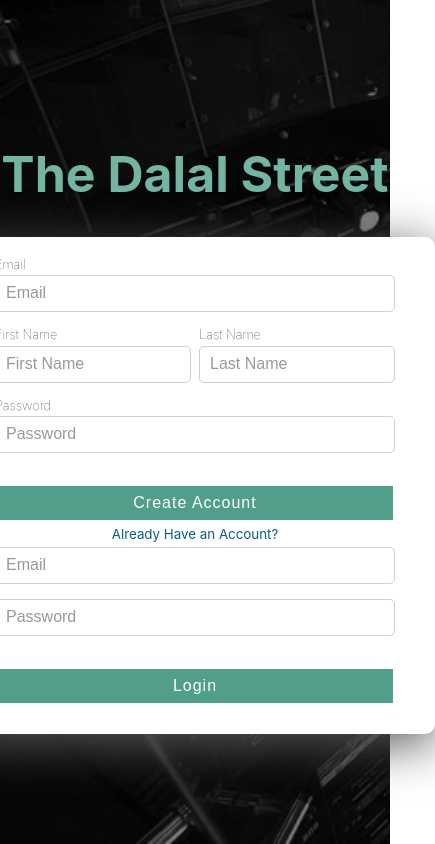
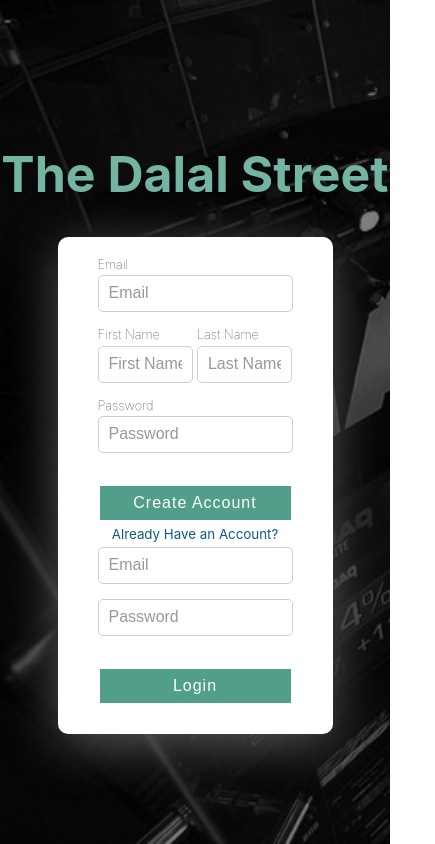
Before and after one commit to manojkumardesai/the-dalal-backstreet, a React (Create React App) app in the folder client/: page / in a window 390 px wide. Shown: the whole page, 435 px wide, since content can reach past the window. Built offline with nearby package versions, Linux system fonts and the light colour scheme; no server answers.

Commit message:
responsive login page

```diff
--- a/client/src/components/Home.css
+++ b/client/src/components/Home.css
@@ -30,7 +30,7 @@
 }
 
 .form-wrapper {
-    width: 400px;
+    width: 50%;
     display: flex;
     flex-direction: column;
     padding: 20px 40px;
```
